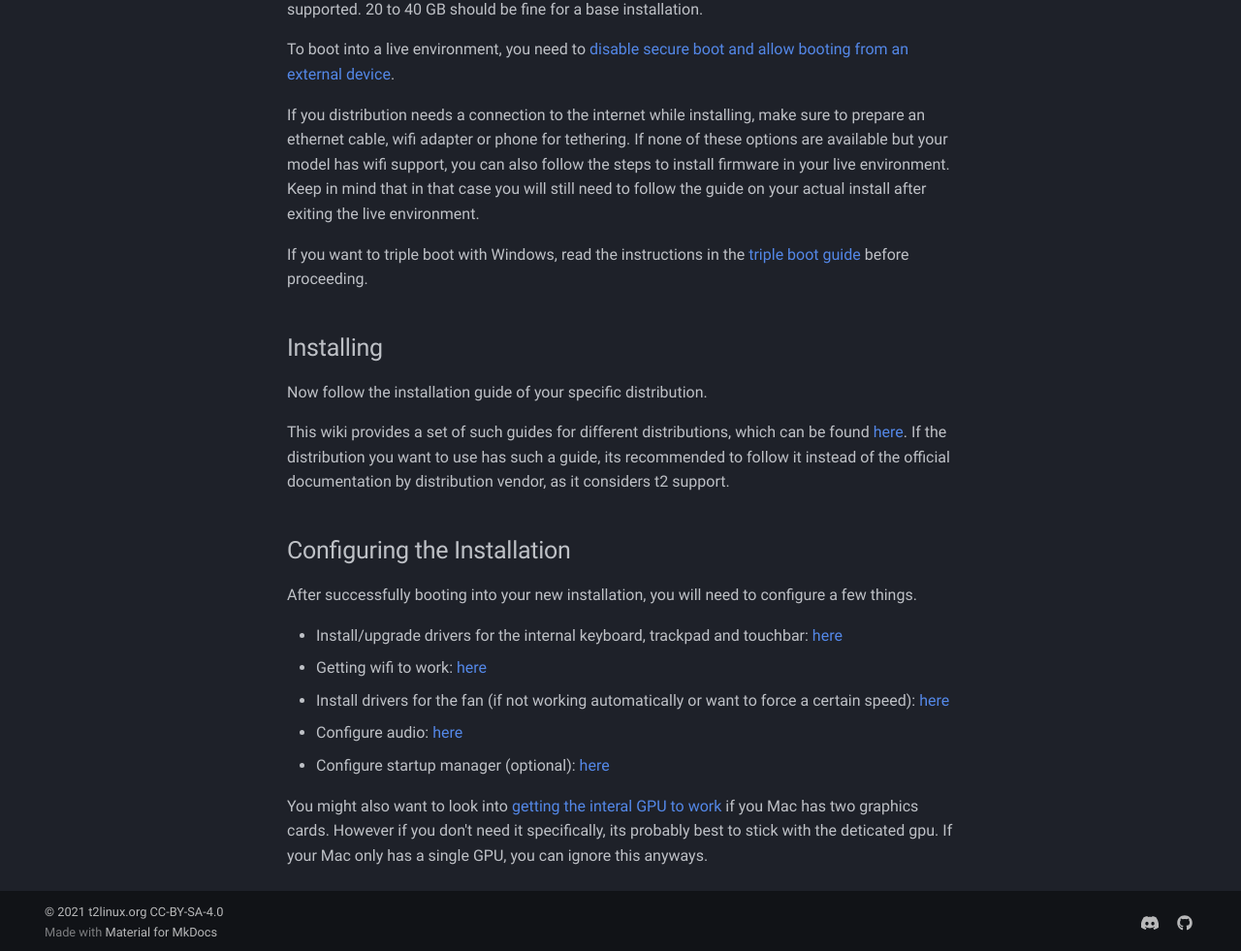
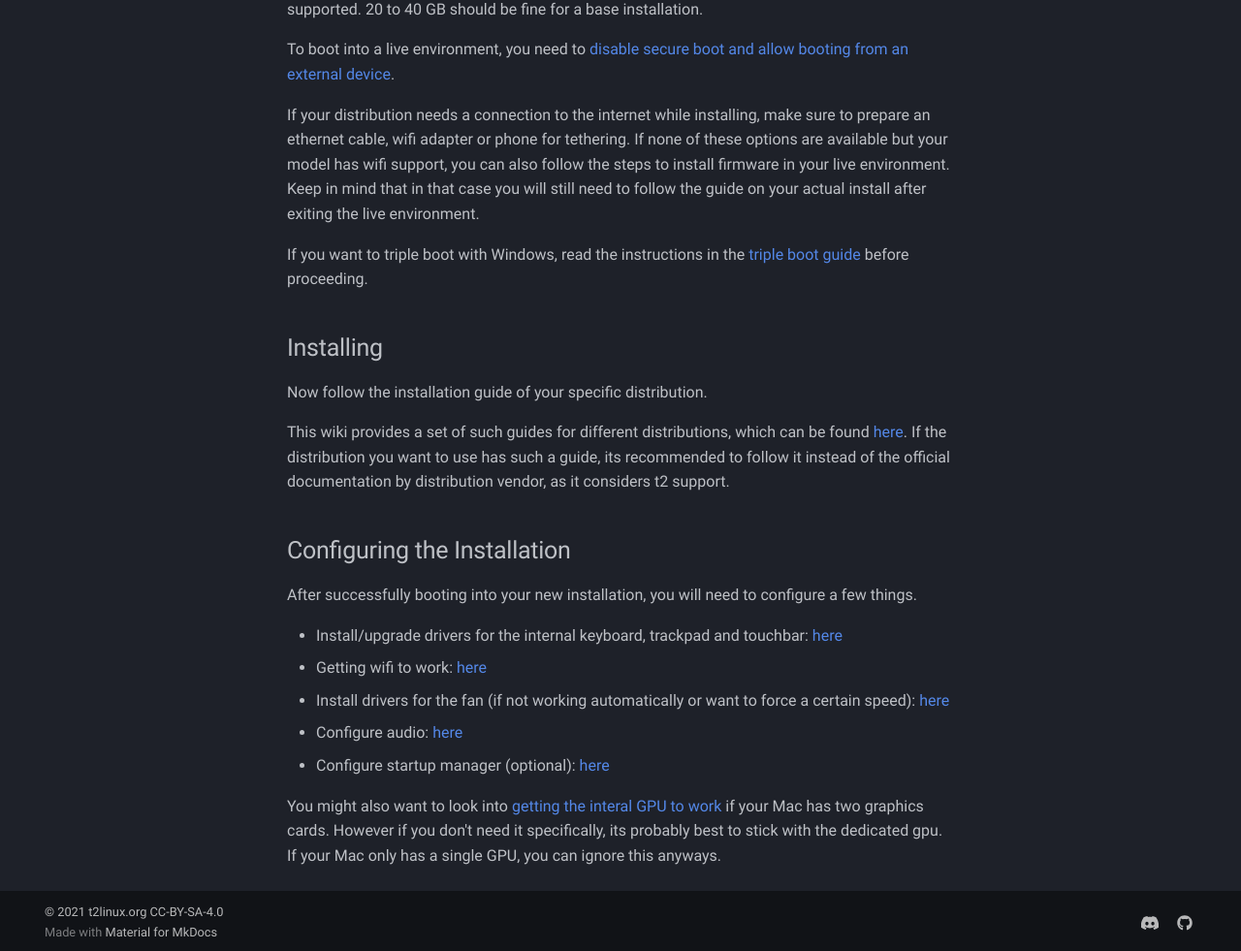
Before and after one commit to t2linux/wiki, an MkDocs documentation site: the page built from docs/roadmap.md, in a window 1280 px wide and 1400 px high, scrolled down 1206 px. Shown: the part 416-1397 px from the top of the window at 97% size. Built offline with MkDocs 1.6.1 and Material for MkDocs 9.7.7, drawn with Linux system fonts in a browser that asks for light colours; comment, search, counter and statistics services are not loaded.

Commit message:
Roadmap: Various typo fixes (#97)
* fix typo

* fix another typo

* fix another typo

```diff
--- a/docs/roadmap.md
+++ b/docs/roadmap.md
@@ -48,7 +48,7 @@ You will also need to make some space on your hard drive. While its technically
 
 To boot into a live environment, you need to [disable secure boot and allow booting from an external device](https://support.apple.com/en-us/HT208198).
 
-If you distribution needs a connection to the internet while installing, make sure to prepare an ethernet cable, wifi adapter or
+If your distribution needs a connection to the internet while installing, make sure to prepare an ethernet cable, wifi adapter or
 phone for tethering. If none of these options are available but your model has wifi support, you can also follow the steps to install firmware in your live environment. Keep in mind that in that case you will still need to follow the guide on your actual install after exiting
 the live environment.
 
@@ -70,6 +70,6 @@ After successfully booting into your new installation, you will need to configur
 - Configure audio: [here](https://wiki.t2linux.org/guides/audio-config/)
 - Configure startup manager (optional): [here](https://wiki.t2linux.org/guides/startup-manager/)
 
-You might also want to look into [getting the interal GPU to work](https://wiki.t2linux.org/guides/hybrid-graphics/) if you Mac has two
-graphics cards. However if you don't need it specifically, its probably best to stick with the deticated gpu. If your Mac only has
+You might also want to look into [getting the interal GPU to work](https://wiki.t2linux.org/guides/hybrid-graphics/) if your Mac has two
+graphics cards. However if you don't need it specifically, its probably best to stick with the dedicated gpu. If your Mac only has
 a single GPU, you can ignore this anyways.
```
